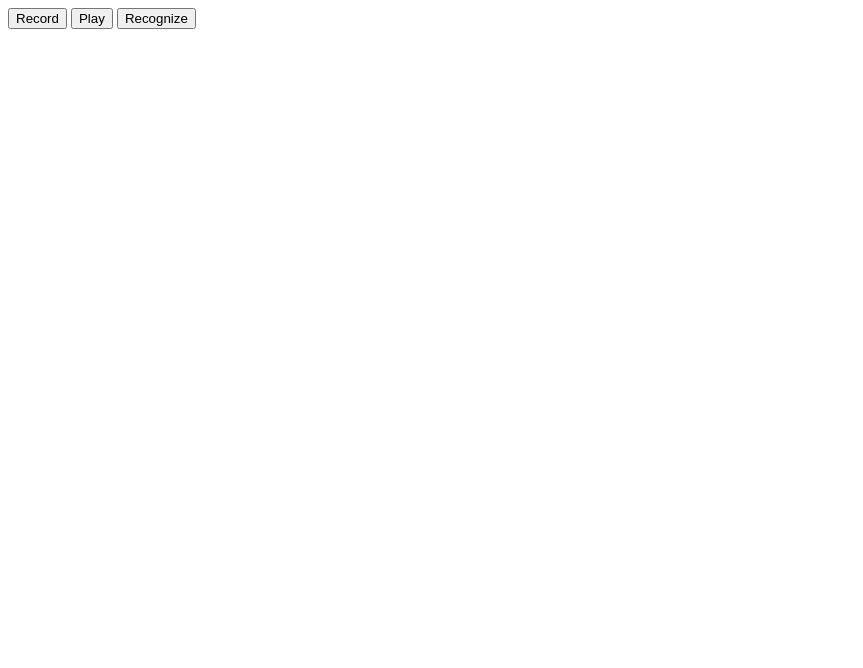
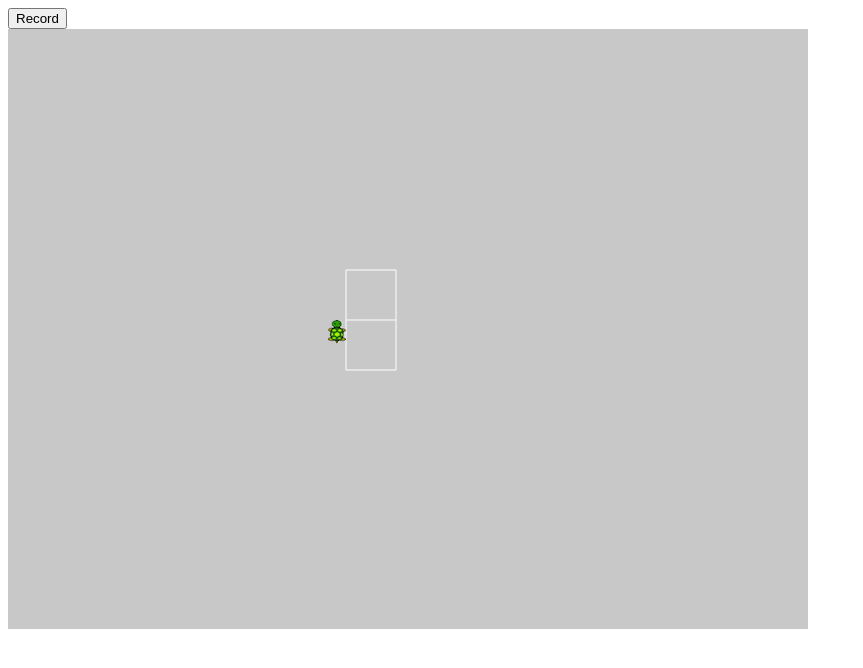
Before and after one commit to miwest929/TurtleLanguage, a website: page index.html in a window 1280 px wide. Shown: the whole page, without its empty margins (0-863 px from the left). Drawn offline with nearby package versions, Linux system fonts and the light colour scheme.

Commit message:
Use Google Speech Api. Implement first draft of Turtle Graphics engine

```diff
--- a/index.html
+++ b/index.html
@@ -10,11 +10,10 @@
     crossorigin="anonymous"></script>
   <script type="text/javascript" src="recorder.js"></script>
   <script type="text/javascript" src="microphone_capture.js"></script>
+  <script type="text/javascript" src="turtlegraphics.js"></script>
   <script type="text/javascript">
-    //var microphone = new MicrophoneCapture();
-    //microphone.openMic();
     var audioContext = new AudioContext;
-    var rec = null;
+    var recorder = null;
 
     function startUserMedia(stream) {
        var input = audioContext.createMediaStreamSource(stream);
@@ -33,55 +32,46 @@
         var recordBtn = $("#record");
         var text = recordBtn.val();
         if (text === "Record") {
-          recordBtn.val("Stop");
-          //microphone.startRecording();
+          recordBtn.val("Execute");
+
+          recorder && recorder.clear()
           recorder && recorder.record();
         } else {
           recordBtn.val("Record");
           recorder && recorder.stop();
-          //microphone.stopRecording();
+          recognizeAndExecute();
         }
       });
 
-      $("#play").click(function() {
-        //microphone.playRecording();
-      });
-
-      $("#recognize").click(function() {
+      var recognizeAndExecute = function() {
         recorder && recorder.exportWAV(function(blob) {
           var oReq = new XMLHttpRequest();
-          oReq.open("POST", "http://localhost:3001/audio", true);
+          oReq.open("POST", "http://localhost:4567/audio", true);
           oReq.onload = function (oEvent) {
+            // Uploaded.
             console.log(oEvent);
-            // Uploaded.
           };
+
+          oReq.onreadystatechange = function() {
+            if (oReq.readyState == XMLHttpRequest.DONE) {
+              var response = JSON.parse(oReq.response)
+              var translation = response.results[0].alternatives[0];
+              $("#recognize-response").html(translation.transcript);
+              turtleInterpreter.execute(translation.transcript);
+            }
+          }
+
           oReq.onerror = function (error) {
             console.log(error);
           }
 
-          console.log(blob);
           oReq.send(blob);
-            /*$.ajax({
-              type: "POST",
-              contentType: 'application/octet-stream',
-              url: "localhost:3001/audio",
-              data: blob,
-              success: function(data) { console.log("success"); }
-            });*/
         });
-/*        var recordingBuffer = microphone.getLastRecording();
-
-        $.ajax({
-          type: "POST",
-          url: "/audio",
-          data: {
-           audio: recordingBuffer
-          }*/
-      });
+      }
     });
   </script>
     <input id="record" type="button" value="Record"/>
-    <input id="play" type="button" value="Play"/>
-    <input id="recognize" type="button" value="Recognize"/>
+    <span id="recognize-response"></span>
+    <div><canvas id="turtle" width='800' height='600' border='1px'></canvas></div>
 </body>
 </html>
--- /dev/null
+++ b/turtlegraphics.js
@@ -0,0 +1,228 @@
+var TurtleCommand = function(step) {
+  this.step = step;
+  this.rotateDegrees = null;
+  this.color = null;
+  this.isPenUp = true;
+}
+
+var TurtleCommandInterpreter = function() {
+  this.commands = [];
+  this.functionEvalMap = {
+    forward: this.evalForward,
+    color: this.evalColor,
+    undo: this.evalUndo,
+    rotate: this.evalRotate
+  };
+
+  this.fnArgCountMap = {
+    forward: 1,
+    color: 1,
+    undo: 0,
+    rotate: 1
+  }
+}
+
+// eval* functions must return a new TurtleCommand that
+// represents the
+TurtleCommandInterpreter.prototype.evalForward = function(amountArg) {
+  var pixels = parseInt(amountArg, 10);
+  if (isNaN(pixels)) {
+    console.log("Argument to 'forward' command is not an integer value.");
+    return;
+  }
+
+  return new TurtleCommand(-pixels);
+}
+
+TurtleCommandInterpreter.prototype.evalRotate = function(degreesArg) {
+  var degrees = parseInt(degreesArg, 10);
+  if (isNaN(degrees)) {
+    console.log("Argument to 'rotate' command is not an integer value.");
+    return;
+  }
+
+  var newCommand = new TurtleCommand(0);
+  newCommand.rotateDegrees = degrees;
+  return newCommand;
+}
+
+TurtleCommandInterpreter.prototype.evalColor = function(colorArg) {
+  var colorMap = {
+    red: "rgb(256, 0, 0)",
+    green: "rgb(0, 256, 0)",
+    blue: "rgb(0, 0, 256)",
+    yellow: "rgb(256, 256, 0)",
+    purple: "rgb(128,0,128)",
+    pink: "rgb(255,192,203)",
+    orange: "rgb(255,140,0)",
+    lime: "rgb(0,255,0)",
+    silver: "rgb(192,192,192)"
+  }
+
+  var colorStyle = colorMap[colorArg];
+
+  if (colorStyle == undefined) {
+    console.log("color '" + colorArg + "' is not recognized");
+    return;
+  }
+
+  var newCommand = new TurtleCommand(0);
+  newCommand.color = colorStyle;
+
+  return newCommand
+}
+
+TurtleCommandInterpreter.prototype.evalUndo = function() {
+  this.commands.pop();
+
+  return null;
+}
+
+TurtleCommandInterpreter.prototype.execute = function(command) {
+  // forward and FORWARD are the same command
+  command = command.toLowerCase();
+  var tokens = command.split(" ");
+
+  while (tokens.length > 0) {
+    var fnName = tokens.shift()
+    var fn = this.functionEvalMap[fnName]
+
+    if (fn == undefined) {
+      console.log("'" + fnName + "' is not a valid command.");
+      return;
+    }
+
+    var argsCount = this.fnArgCountMap[fnName];
+
+    if (argsCount == undefined) {
+      console.log("Unknown argument count for function '" + fnName + "'");
+      return;
+    }
+
+    var args = [];
+    for (var argIndex = 0; argIndex < argsCount; argIndex++) {
+      args.push( tokens.shift() );
+    }
+
+    var newCommand = fn.apply(this, args);
+
+    if (newCommand != null) {
+      this.commands.push(newCommand);
+    }
+  }
+};
+
+var turtleInterpreter = new TurtleCommandInterpreter();
+
+$(document).ready(function() {
+  var canvas = document.getElementById('turtle');
+  var ctx = canvas.getContext('2d');
+  var centerX = (canvas.width / 2);
+  var centerY = (canvas.height / 2);
+
+  var renderBackground = function() {
+    ctx.fillStyle = "rgb(200, 200, 200)";
+    ctx.fillRect(0, 0, canvas.width, canvas.height);
+  };
+
+  var renderCommand = function(turtle, command) {
+    // This is a rotation command
+    if (command.rotateDegrees != null) {
+      // do nothing for now
+    } else {
+      ctx.strokeStyle = turtle.color;
+
+      ctx.beginPath();
+      ctx.moveTo(turtle.xPosition, turtle.yPosition);
+
+      var radians = turtle.rotationAngle * Math.PI/180;
+
+      ctx.lineTo(
+        turtle.xPosition + command.step * Math.cos(radians),
+        turtle.yPosition + command.step * Math.sin(radians)
+      );
+
+      if (command.color != null) {
+        ctx.strokeStyle = command.color;
+      }
+
+      ctx.stroke();
+    }
+  }
+
+  var loadImage = function(path) {
+    var drawing = new Image();
+    drawing.onload = function() {
+      console.log("Loaded turtle sprite");
+    }
+
+    drawing.onerror = function() {
+      console.log("Failed to load turtle sprite");
+    }
+    drawing.src = path;
+
+    return drawing;
+  }
+
+  var turtleSprite = loadImage("imgs/turtle.png");
+
+  var Turtle = function(xPosition, yPosition, rotationAngle) {
+    this.xPosition = xPosition;
+    this.yPosition = yPosition;
+    this.rotationAngle = rotationAngle;
+    this.color = "rgb(256, 256, 256)";
+  }
+
+  Turtle.prototype.update = function(command) {
+    var radians = this.rotationAngle * Math.PI/180;
+    this.xPosition += command.step * Math.cos(radians);
+    this.yPosition += command.step * Math.sin(radians);
+
+    if (command.color != null) {
+      this.color = command.color
+    }
+
+    if (command.rotateDegrees != null) {
+      this.rotationAngle = command.rotateDegrees;
+    }
+  }
+
+  Turtle.prototype.render = function(context, img) {
+    context.save();
+    context.translate(this.xPosition, this.yPosition);
+    context.rotate(this.rotationAngle * Math.PI/180)
+    context.drawImage(img, 0, 0);
+    context.restore();
+  };
+
+  turtleInterpreter.execute("forward 50");
+  turtleInterpreter.execute("rotate 90");
+  turtleInterpreter.execute("forward 50");
+  turtleInterpreter.execute("rotate 180");
+  turtleInterpreter.execute("forward 50");
+  turtleInterpreter.execute("rotate 270");
+  turtleInterpreter.execute("forward 50");
+  turtleInterpreter.execute("forward 50");
+  turtleInterpreter.execute("rotate 0");
+  turtleInterpreter.execute("forward 50");
+  turtleInterpreter.execute("rotate 90");
+  turtleInterpreter.execute("forward 50");
+
+  setInterval(function () {
+    renderBackground();
+
+    var turtle = new Turtle(
+      centerX - (turtleSprite.width / 2),
+      centerY - (turtleSprite.height / 2),
+      0
+    );
+
+    turtleInterpreter.commands.forEach(function(command) {
+      renderCommand(turtle, command);
+
+      turtle.update(command);
+    });
+
+    turtle.render(ctx, turtleSprite);
+  }, 100);
+});
```
Also changed, not shown: imgs/turtle.png (added), 1 other file. Lines whose indentation alone changed are shown as unchanged.
